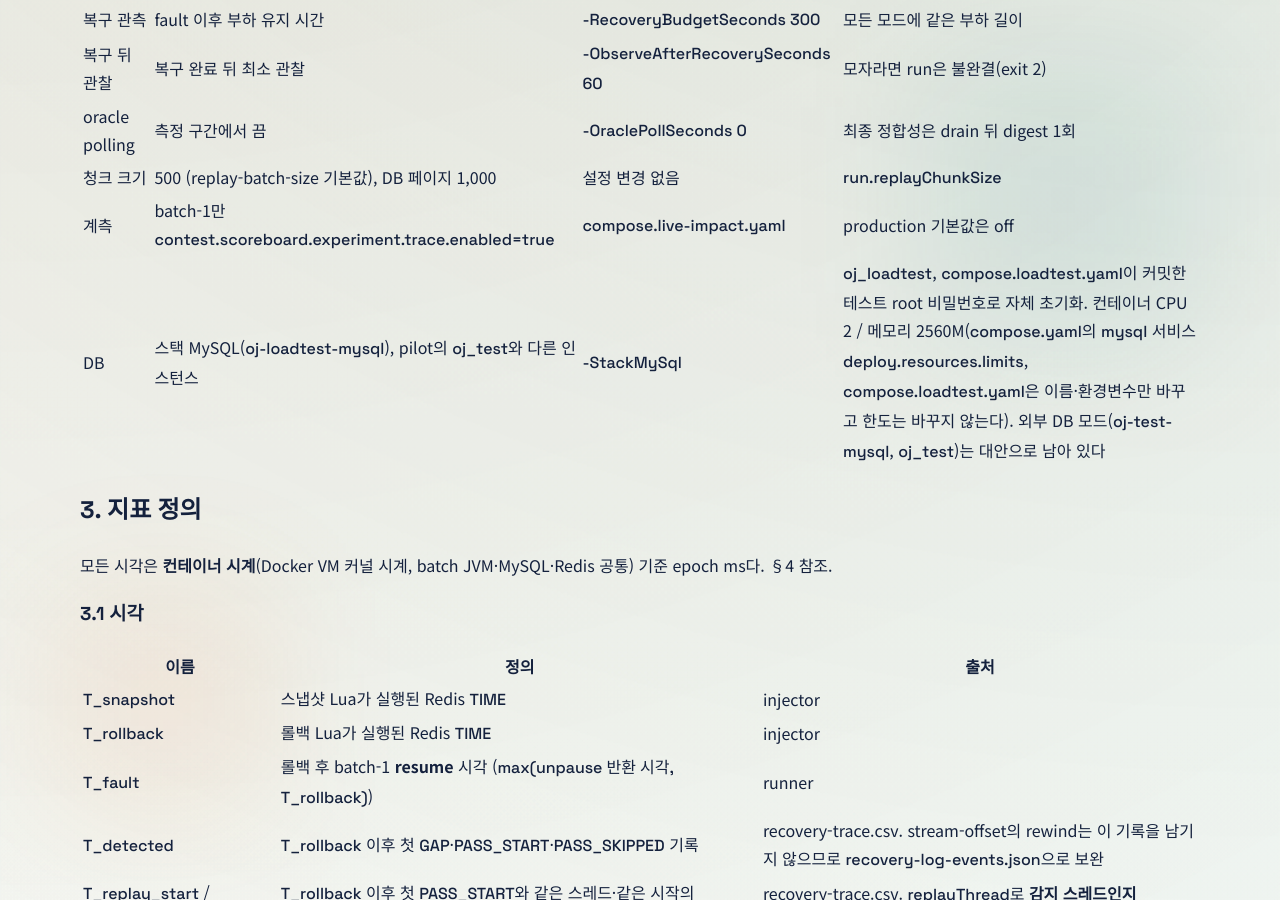
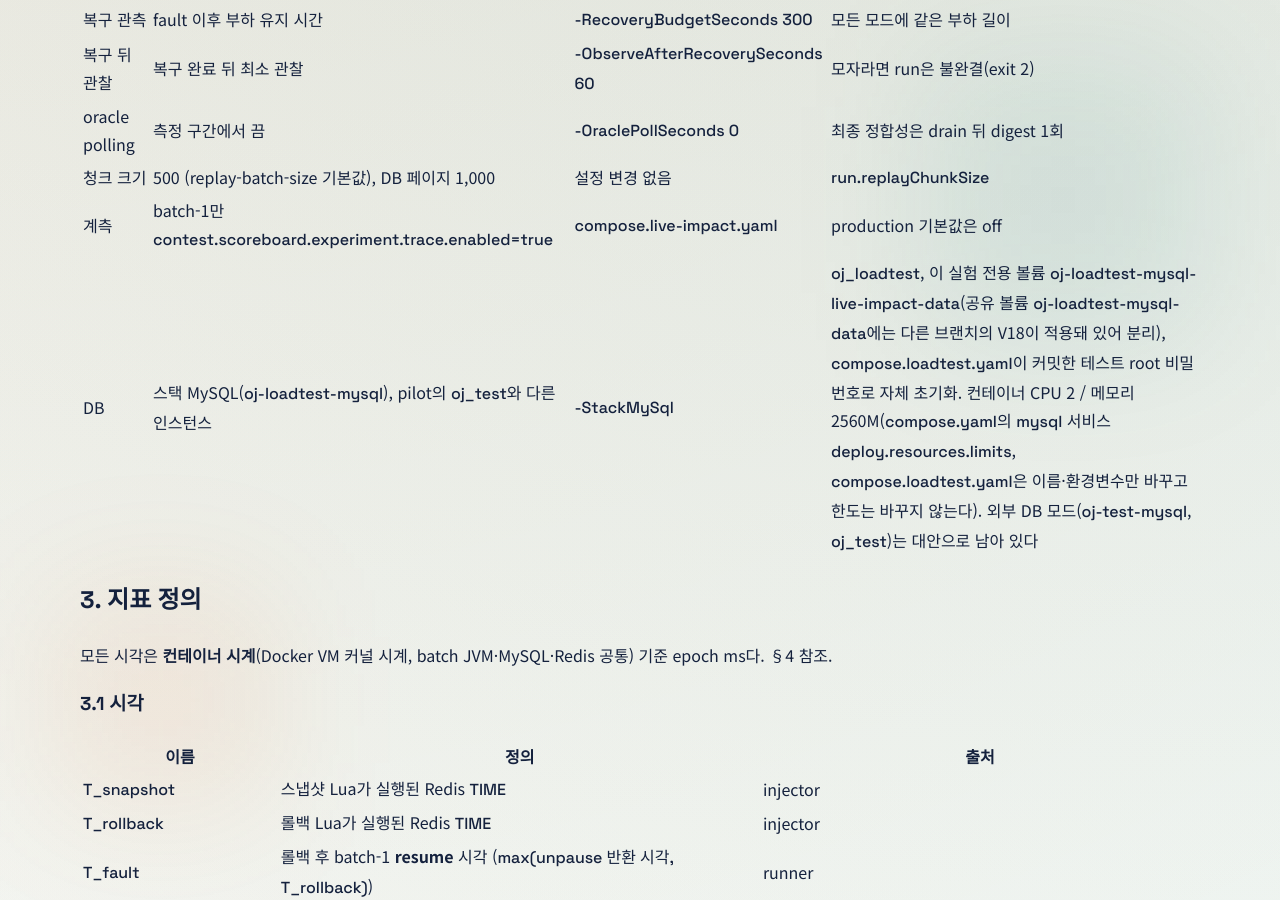
Before and after one commit to tmdrud0/web, a Jekyll site: the page built from docs/scoreboard-recovery-experiment/live-impact/PLAN.md, in a window 1280 px wide and 900 px high, scrolled down 1562 px. Built offline with Jekyll 4.4.1, drawn with Linux system fonts in a browser that asks for light colours; our own code applies the rules of GitHub Pages for plain Markdown files.

Commit message:
fix: give the live-impact stack MySQL a volume of its own
oj-loadtest-mysql-data is shared across branches, and codex/mysql-judge-tradeoff
has already applied its own V18 (contest_result_judge_started_at) there. This
branch's V18 (contest_result_scoreboard_applied_seq) then fails Flyway checksum
validation, and the app tier never becomes healthy. The stack-MySQL overlay now
names the volume oj-loadtest-mysql-live-impact-data, so the shared volume and its
schema history stay untouched, and the runner's migration step builds V1-V18 on
the empty one. -ResetMySqlVolume targets the new volume only.

Co-Authored-By: Claude Opus 5.5 <noreply@anthropic.com>

```diff
--- a/docs/scoreboard-recovery-experiment/live-impact/PLAN.md
+++ b/docs/scoreboard-recovery-experiment/live-impact/PLAN.md
@@ -49,7 +49,7 @@
 | oracle polling | 측정 구간에서 끔 | `-OraclePollSeconds 0` | 최종 정합성은 drain 뒤 digest 1회 |
 | 청크 크기 | 500 (replay-batch-size 기본값), DB 페이지 1,000 | 설정 변경 없음 | `run.replayChunkSize` |
 | 계측 | batch-1만 `contest.scoreboard.experiment.trace.enabled=true` | `compose.live-impact.yaml` | production 기본값은 off |
-| DB | 스택 MySQL(`oj-loadtest-mysql`), pilot의 `oj_test`와 다른 인스턴스 | `-StackMySql` | `oj_loadtest`, `compose.loadtest.yaml`이 커밋한 테스트 root 비밀번호로 자체 초기화. 컨테이너 CPU 2 / 메모리 2560M(`compose.yaml`의 `mysql` 서비스 `deploy.resources.limits`, `compose.loadtest.yaml`은 이름·환경변수만 바꾸고 한도는 바꾸지 않는다). 외부 DB 모드(`oj-test-mysql`, `oj_test`)는 대안으로 남아 있다 |
+| DB | 스택 MySQL(`oj-loadtest-mysql`), pilot의 `oj_test`와 다른 인스턴스 | `-StackMySql` | `oj_loadtest`, 이 실험 전용 볼륨 `oj-loadtest-mysql-live-impact-data`(공유 볼륨 `oj-loadtest-mysql-data`에는 다른 브랜치의 V18이 적용돼 있어 분리), `compose.loadtest.yaml`이 커밋한 테스트 root 비밀번호로 자체 초기화. 컨테이너 CPU 2 / 메모리 2560M(`compose.yaml`의 `mysql` 서비스 `deploy.resources.limits`, `compose.loadtest.yaml`은 이름·환경변수만 바꾸고 한도는 바꾸지 않는다). 외부 DB 모드(`oj-test-mysql`, `oj_test`)는 대안으로 남아 있다 |
 
 ## 3. 지표 정의
 
```
Also changed, not shown: compose.recovery-pilot.stack-mysql.yaml (+10 -0 lines), docs/scoreboard-recovery-experiment/live-impact/README.md (+2 -2 lines), 2 other files.
